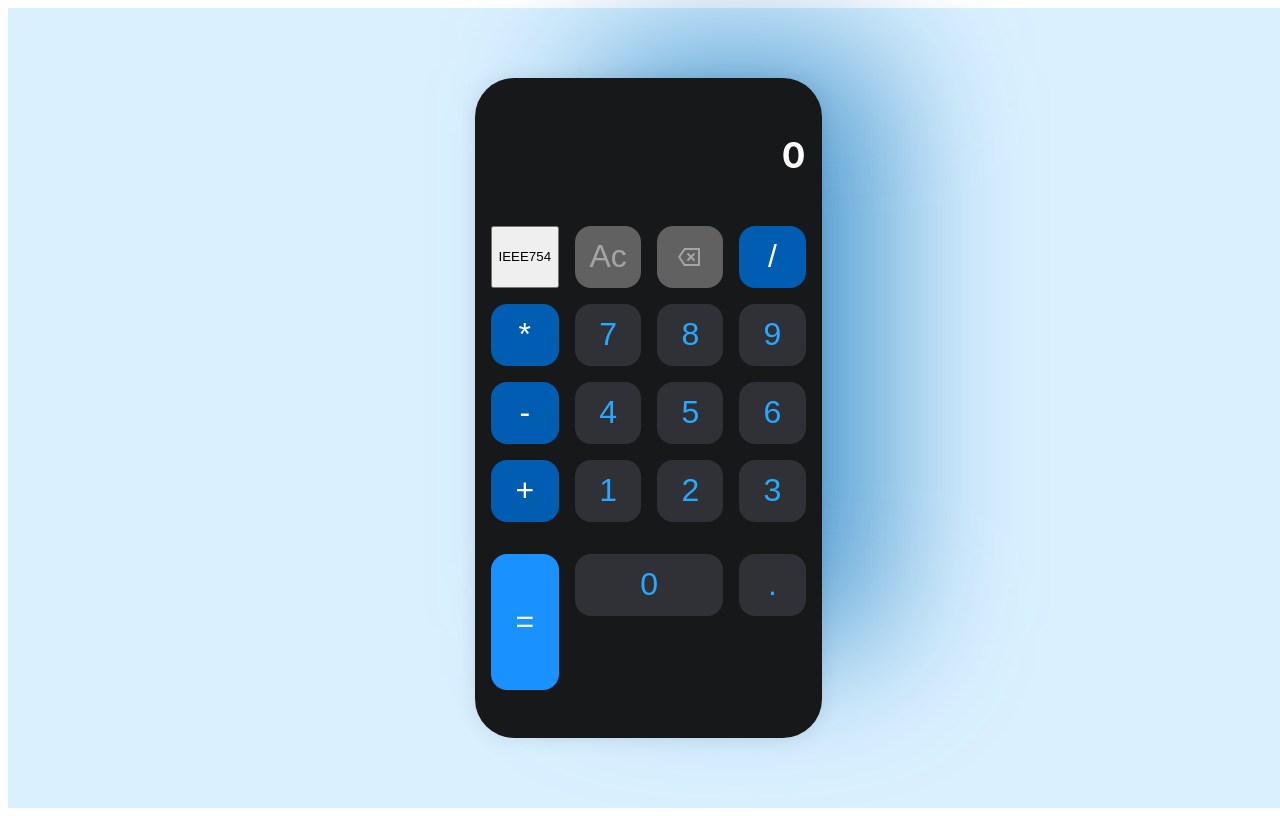
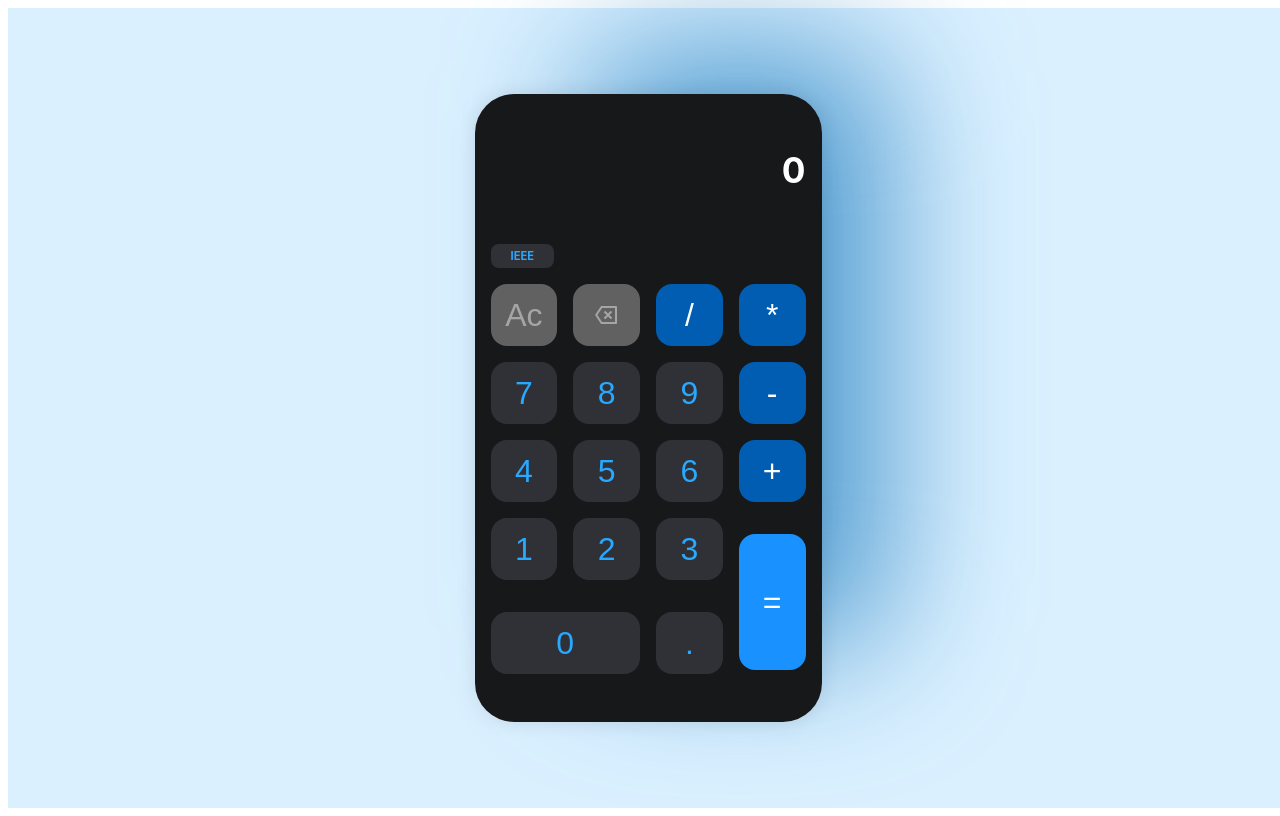
Before and after one commit to adhrianom/binary-converter-api, a React (Vite) app in the folder frontend/: page / in a window 1280 px wide. Built offline with nearby package versions, Linux system fonts and the light colour scheme.

Commit message:
stylized the conversion button

```diff
--- a/frontend/src/components/Calculator.css
+++ b/frontend/src/components/Calculator.css
@@ -67,6 +67,20 @@
     border-radius: 16px;
     border: none;
     outline: none;
+    font-family: 'Inter', Arial, sans-serif;
+}
+
+.ieee {
+    display: block;
+    margin: 35px 255px -16px auto; /* centraliza e dá espaço abaixo */
+    padding: 5px 20px;
+    border-radius: 8px;
+    background: #303136;
+    color: #29A8FF;
+    font-weight: bold;
+    border: none;
+    font-size: 0.7rem;
+    cursor: pointer;
     font-family: 'Inter', Arial, sans-serif;
 }
 
--- a/frontend/src/components/Calculator.tsx
+++ b/frontend/src/components/Calculator.tsx
@@ -88,11 +88,10 @@
               </p>
             </div>
           )}
+          <button className="ieee" onClick={convert}>
+            IEEE
+          </button>
           <div className="buttons-container">
-            <button className="ieee" onClick={convert}>
-              IEEE754
-            </button>
-
             <button className="button grey" onClick={clear}>
               Ac
             </button>
```
